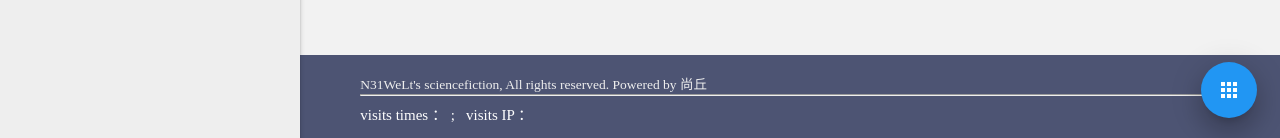
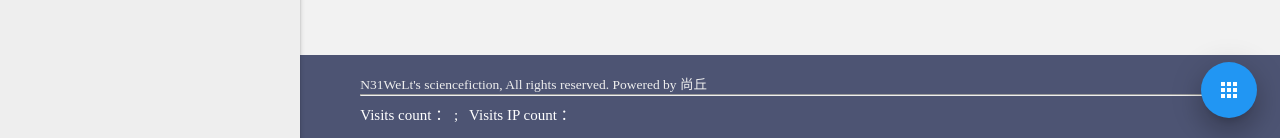
Before and after one commit to keepwalk/keepwalk.github.io, a Jekyll site: the page built from index.html, in a window 1280 px wide and 1359 px high. Shown: the part 1218-1356 px from the top of the window. Built offline with Jekyll 4.4.1, drawn with Linux system fonts in a browser that asks for light colours; the list of posts is cut into pages by our own code; comment, search, counter and statistics services are not loaded.

Commit message:
Update footer.html

```diff
--- a/_includes/footer.html
+++ b/_includes/footer.html
@@ -7,8 +7,8 @@
                 <p class="footer-message grey-text text-lighten-3">N31WeLt's sciencefiction, All rights reserved.    Powered by 尚丘</p>
                 <hr>
                 <p class="visit-statistics">
-                    <span id="busuanzi_container_site_pv">visits times ：<span id="busuanzi_value_site_pv"></span> ;  </span>&nbsp;
-                    <span id="busuanzi_container_site_pv">visits IP ：<span id="busuanzi_value_site_uv"></span> </span>
+                    <span id="busuanzi_container_site_pv">Visits count ：<span id="busuanzi_value_site_pv"></span> ;  </span>&nbsp;
+                    <span id="busuanzi_container_site_pv">Visits IP count ：<span id="busuanzi_value_site_uv"></span> </span>
                 </p>
                 <!-- <p class="grey-text text-lighten-4">{{site.description}}</p> -->
             </div>
```
